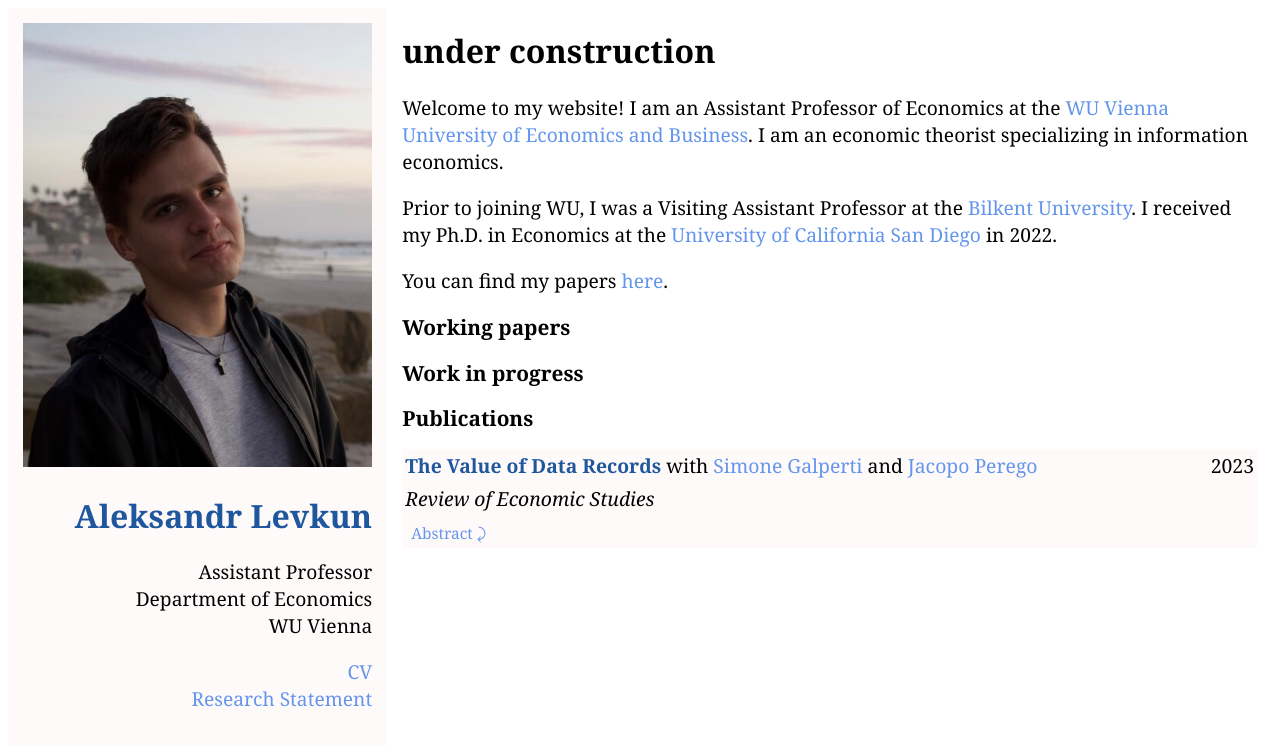
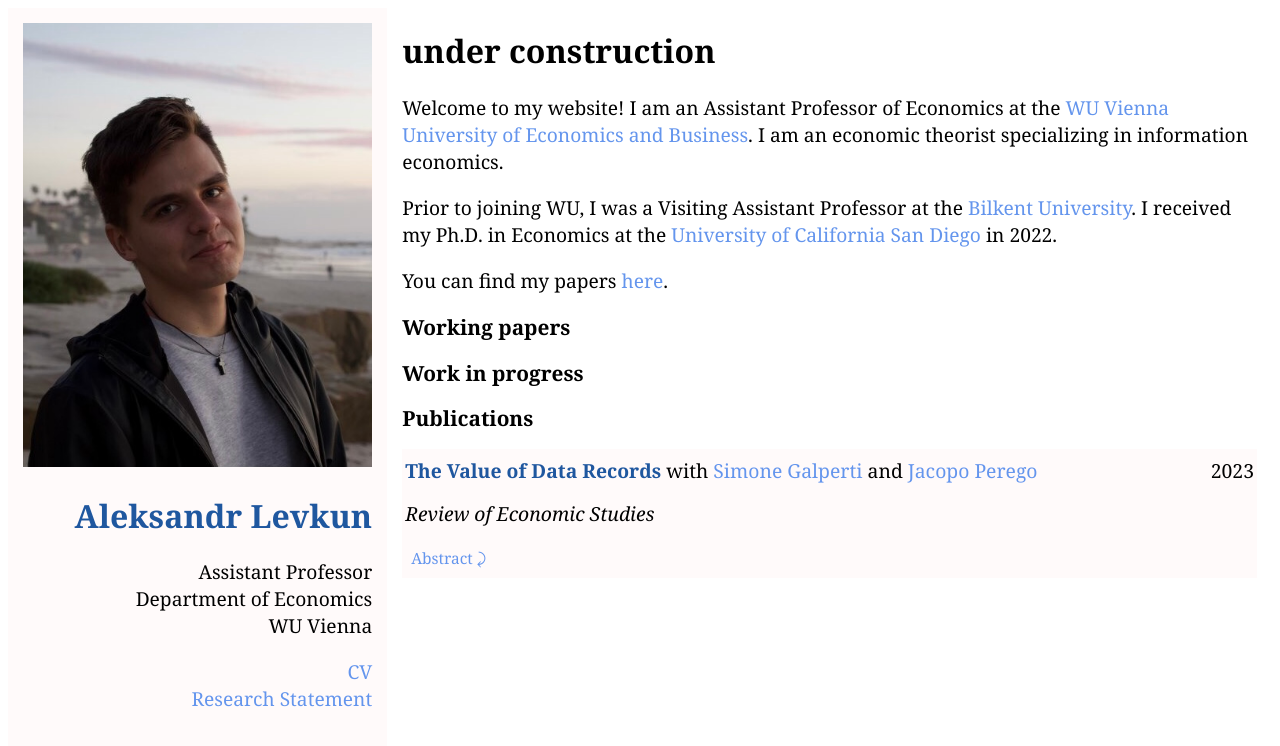
Before and after one commit to alevkun/alevkun.github.io, a Jekyll site: the page built from index.html, in a window 1280 px wide. Shown: the top 746 px of the page. Built offline with Jekyll 4.4.1, drawn with Linux system fonts in a browser that asks for light colours.

Commit message:
Update title.html

```diff
--- a/_layouts/title.html
+++ b/_layouts/title.html
@@ -76,7 +76,7 @@ table, th, td {
   border:0px solid black;
   border-collapse: collapse;
   background-color: #FFFAFA;
-  padding: 3px;
+  padding: 8px;
   padding-left: 3px;
   padding-right: 3px;
   font-size: 1.1em;
```
